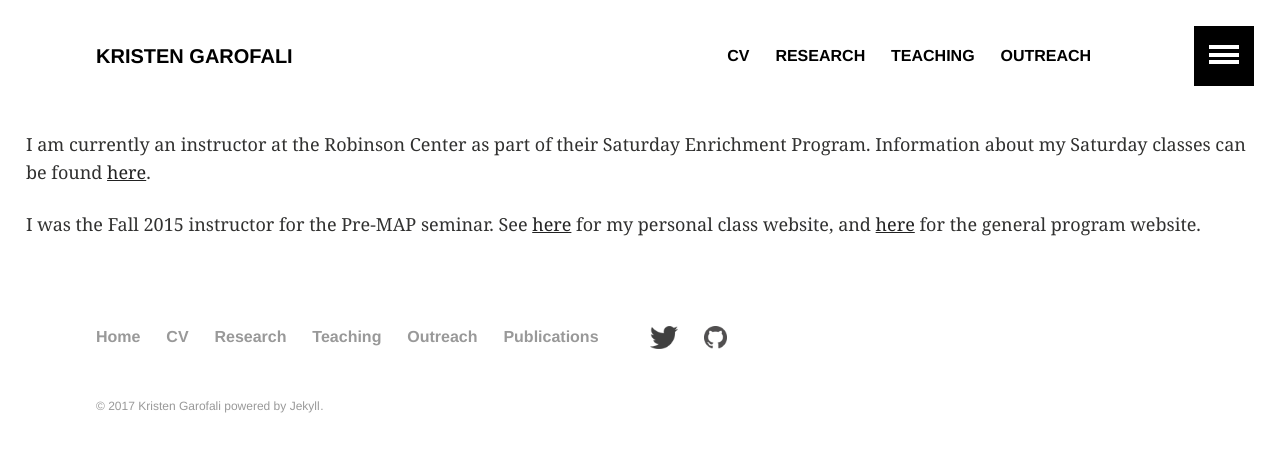
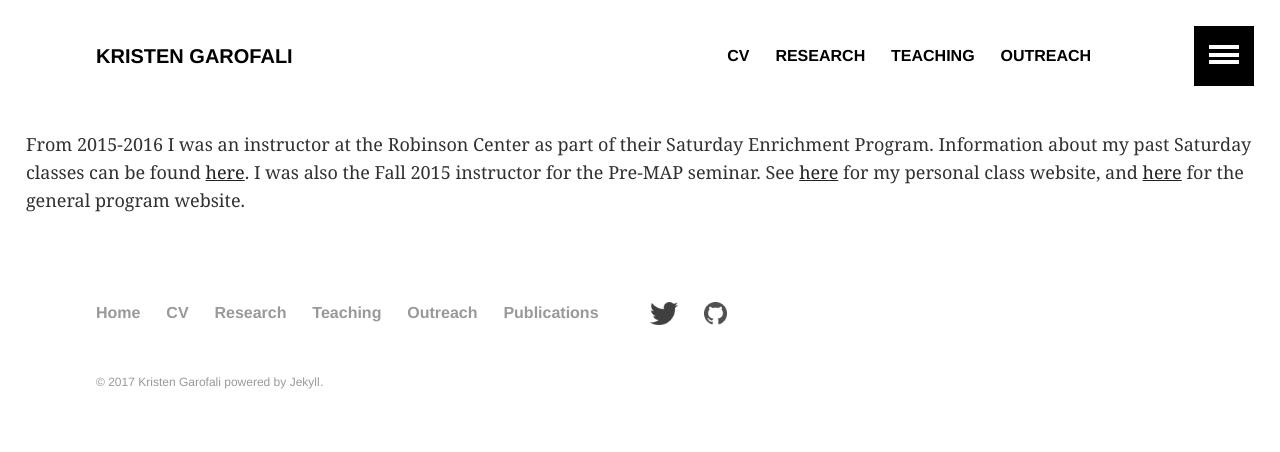
Before and after one commit to kgarofali/kgarofali.github.io, a Jekyll site: the page built from teaching.md, in a window 1280 px wide. Shown: the top 452 px of the page. Built offline with Jekyll 4.4.1, drawn with Linux system fonts in a browser that asks for light colours.

Commit message:
cv teaching updates, research updates

```diff
--- a/_data/navigation.yml
+++ b/_data/navigation.yml
@@ -2,7 +2,7 @@
 
 - title: CV
   url: /docs/grad_CV.pdf
-  image: twitpic.jpeg
+  image: garofali.jpg
   excerpt: Click me for CV.
 - title: Research
   url: /research/
--- a/teaching.md
+++ b/teaching.md
@@ -4,7 +4,5 @@ title: Teaching
 permalink: /teaching/
 ---
 
-I am currently an instructor at the Robinson Center as part of their Saturday
-Enrichment Program. Information about my Saturday classes can be found [here](http://kgarofali.github.io/robinson-center/).
-
-I was the Fall 2015 instructor for the Pre-MAP seminar. See [here](http://kgarofali.github.io/Pre-MAP/) for my personal class website, and [here](http://depts.washington.edu/premap/) for the general program website.
+From 2015-2016 I was an instructor at the Robinson Center as part of their Saturday
+Enrichment Program. Information about my past Saturday classes can be found [here](http://kgarofali.github.io/robinson-center/). I was also the Fall 2015 instructor for the Pre-MAP seminar. See [here](http://kgarofali.github.io/Pre-MAP/) for my personal class website, and [here](http://depts.washington.edu/premap/) for the general program website.
```
Also changed, not shown: index.md (+4 -3 lines), research.md (+1 -1 lines), images/garofali.jpg (added), 1 other file.
